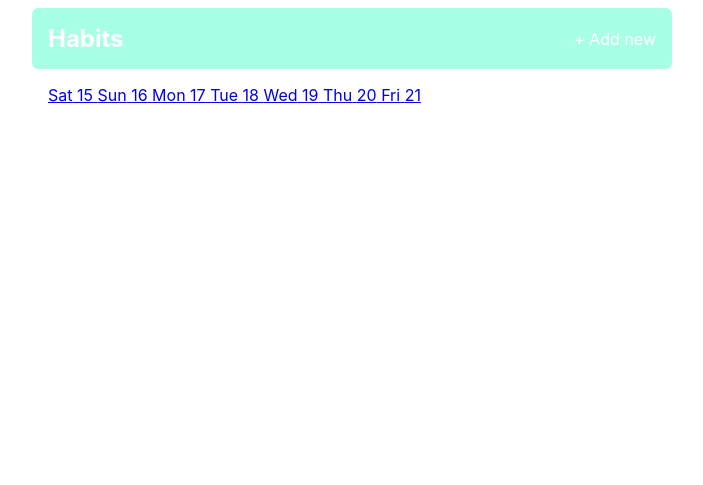
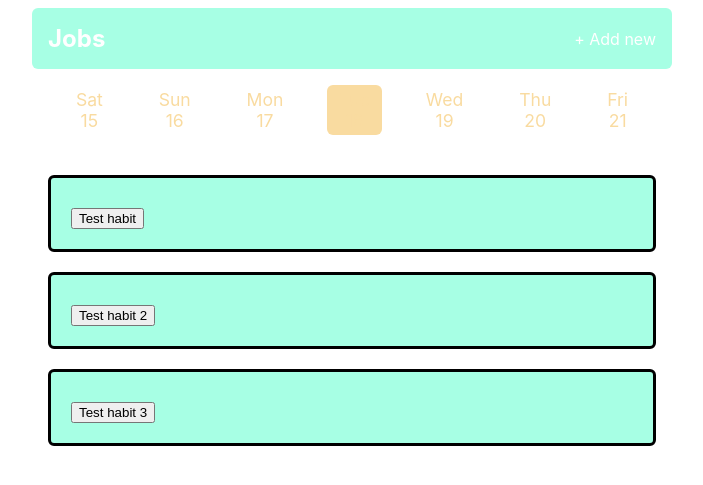
Before and after one commit to Tower5954/flask_habit_tracker, a Flask app: page / in a window 1280 px wide. Shown: the top 485 px of the page, without its empty margins (288-991 px from the left). Run offline with Flask 2, Linux system fonts and the light colour scheme.

Commit message:
third commit

```diff
--- a/app.py
+++ b/app.py
@@ -1,8 +1,10 @@
 import datetime
-from flask import Flask, render_template, request
+from collections import defaultdict
+from flask import Flask, render_template, request, redirect, url_for
 
 app = Flask(__name__)
 jobs = ["Test habit", "Test habit 2", "Test habit 3"]
+completions = defaultdict(list)
 
 
 @app.context_processor
@@ -24,6 +26,7 @@ def index():
     return render_template(
         "index.html",
         jobs=jobs,
+        completions=completions[selected_date],
         title="Job list - Home",
         selected_date=selected_date
     )
@@ -37,3 +40,13 @@ def add_job():
                            title="Job list - Add Job",
                            selected_date=datetime.date.today(),
                            )
+
+
+@app.route("/complete", methods=["POST"])
+def complete():
+    date_string = request.form.get("date")
+    job = request.form.get("jobName")
+    date = datetime.date.fromisoformat(date_string)
+    completions[date].append(job)
+
+    return redirect(url_for("index", date=date_string))
--- a/static/css/main.css
+++ b/static/css/main.css
@@ -66,3 +66,68 @@ body {
     padding: 0.5rem 2.5rem;
     align-self: flex-end;
 }
+
+.dates {
+    display: flex;
+    justify-content: space-around;
+    color: #f9dba0;
+    font-size: 1.1rem;
+    margin-bottom: 2.5rem;
+}
+
+.dates__link {
+    color: inherit;
+    text-decoration: none;
+    outline: none;
+
+    padding: 0.25rem 0.75rem;
+    border-radius: 6px;
+}
+
+.dates__link--current {
+    background: #f9dba0
+}
+
+.dates__link:not(.dates__link--current):hover {
+    background: #e5e5e5;
+}
+
+.date {
+    display: flex;
+    flex-direction: column;
+    align-items: center;
+}
+
+.dates__link:first-of-type,
+.dates__link:last-of-type,
+.dates__link:nth-of-type(2),
+.dates__link:nth-last-of-type(2) {
+    display: none;
+}
+
+@media screen and (min-width: 25rem) {
+    .dates__link:nth-of-type(2),
+    .dates__link:nth-last-of-type(2) {
+    display: block;
+    }
+}
+
+@media screen and (min-width: 35rem) {
+    .dates__link:first-of-type,
+    .dates__link:last-of-type {
+    display: block;
+    }
+}
+
+.job {
+    display: flex;
+    flex-direction: row;
+    align-items: center;
+    justify-content: space-between;
+    font-size: 26px;
+    padding: 20px;
+    margin-bottom: 20px;
+    background-color: #A7FFE4;
+    border: 3px solid black;
+    border-radius: 6px;
+}
--- a/templates/add_habit.html
+++ b/templates/add_job.html
@@ -3,7 +3,7 @@
 {% block main_content %}
 
     <form class="form" method="POST">
-        <textarea class="form__input" id="habit" name="habit" rows="3" placeholder="Add a new daily habit"></textarea>
+        <textarea class="form__input" id="job" name="job" rows="3" placeholder="Add a new job."></textarea>
         <button class="form__button" type="submit" >Add</button>
     </form>
 
--- a/templates/index.html
+++ b/templates/index.html
@@ -3,12 +3,28 @@
 {% block main_content %}
 
     <section class="habit-list">
-        {% for habit in habits %}
-            <div class="habit">
-                <p class="habit__name">
-                    {{ habit }}
+        {% for job in jobs %}
+            {% set completed = job in completions %}
+            {% if complete %}
+            <div class="job completed">
+                <p class="job__name">
+                    {{ job }}
                 </p>
+                <svg xmlns="http://www.w3.org/2000/svg" width="24" height="24" viewBox="0 0 24 24">
+                    <path d="M12 2c5.514 0 10 4.486 10 10s-4.486 10-10 10-10-4.486-10-10 4.486-10 10-10zm0-2c-6.627 0-12 5.373-12 12s5.373 12 12 12 12-5.373 12-12-5.373-12-12-12zm-1.959 17l-4.5-4.319 1.395-1.435 3.08 2.937 7.021-7.183 1.422 1.409-8.418 8.591z"/>
+                </svg>
             </div>
+            {% else %}
+                <div class="job">
+                    <form method="POST" class="job__form" action="{{ url_for('complete') }}">
+                        <input type="hidden" name="jobName" value="{{ job }}" />
+                        <input type="hidden" name="date" value="{{ selected_date }}" />
+                        <button type="submit" class="job__button">
+                            {{ job }}
+                        </button>
+                    </form>
+                </div>
+            {% endif %}
         {% endfor %}
     </section>
 {% endblock %}
--- a/templates/layout.html
+++ b/templates/layout.html
@@ -13,9 +13,9 @@
 
 <body>
     <header class="header">
-        <h1 class="header__logo"><a href="{{ url_for('index') }}" class="header__link">Habits</a></h1>
+        <h1 class="header__logo"><a href="{{ url_for('index') }}" class="header__link">Jobs</a></h1>
         {% if "add" not in request.endpoint %}
-            <a href="{{ url_for('add_habit') }}" class="header__link">+ Add new</a>
+            <a href="{{ url_for('add_job') }}" class="header__link">+ Add new</a>
         {% endif %}
     </header>
 
```
